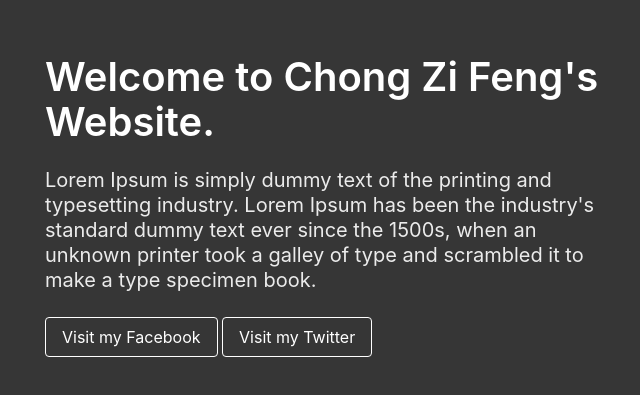
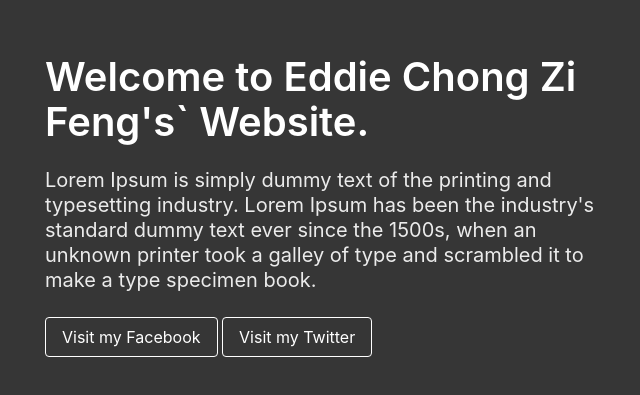
Before and after one commit to CHONGZIFENG/chongzifeng.github.io, a plain HTML site: page index.html in a window 1280 px wide. Shown: the part 195-590 px from the top of the page, without its empty margins (313-953 px from the left). Drawn offline with nearby package versions, Linux system fonts and the light colour scheme.

Commit message:
Update index.html

```diff
--- a/index.html
+++ b/index.html
@@ -13,7 +13,7 @@
             <div class="columns is-vcentered is-centered">
                 <div class="column is-6">
                     <div class="block">
-                        <h1 class="title is-2">Welcome to Chong Zi Feng's Website.</h1>
+                        <h1 class="title is-2">Welcome to Eddie Chong Zi Feng's` Website.</h1>
                     </div>
                     <div class="block">
                         <h2 class="subtitle">Lorem Ipsum is simply dummy text of the printing and typesetting industry. Lorem Ipsum has been the industry's standard dummy text ever since the 1500s, when an unknown printer took a galley of type and scrambled it to make a type specimen book.<br>
```
